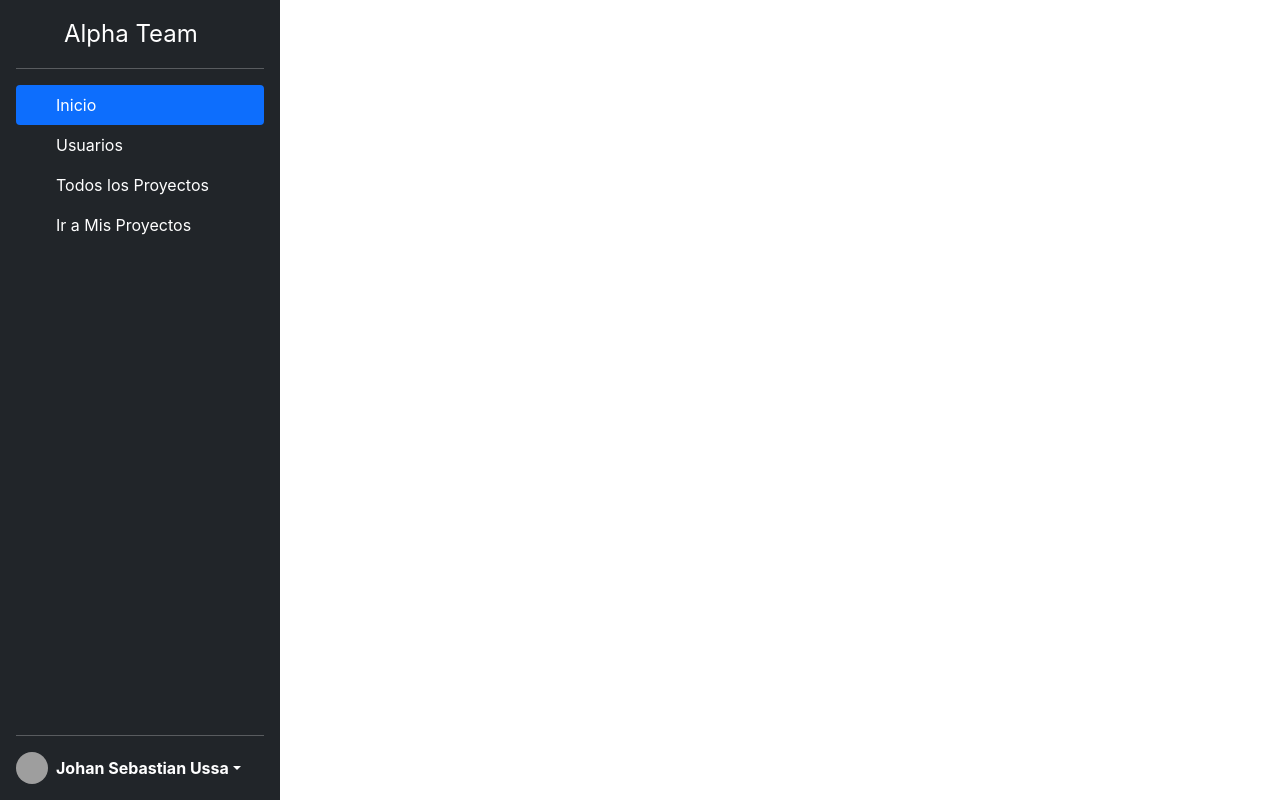
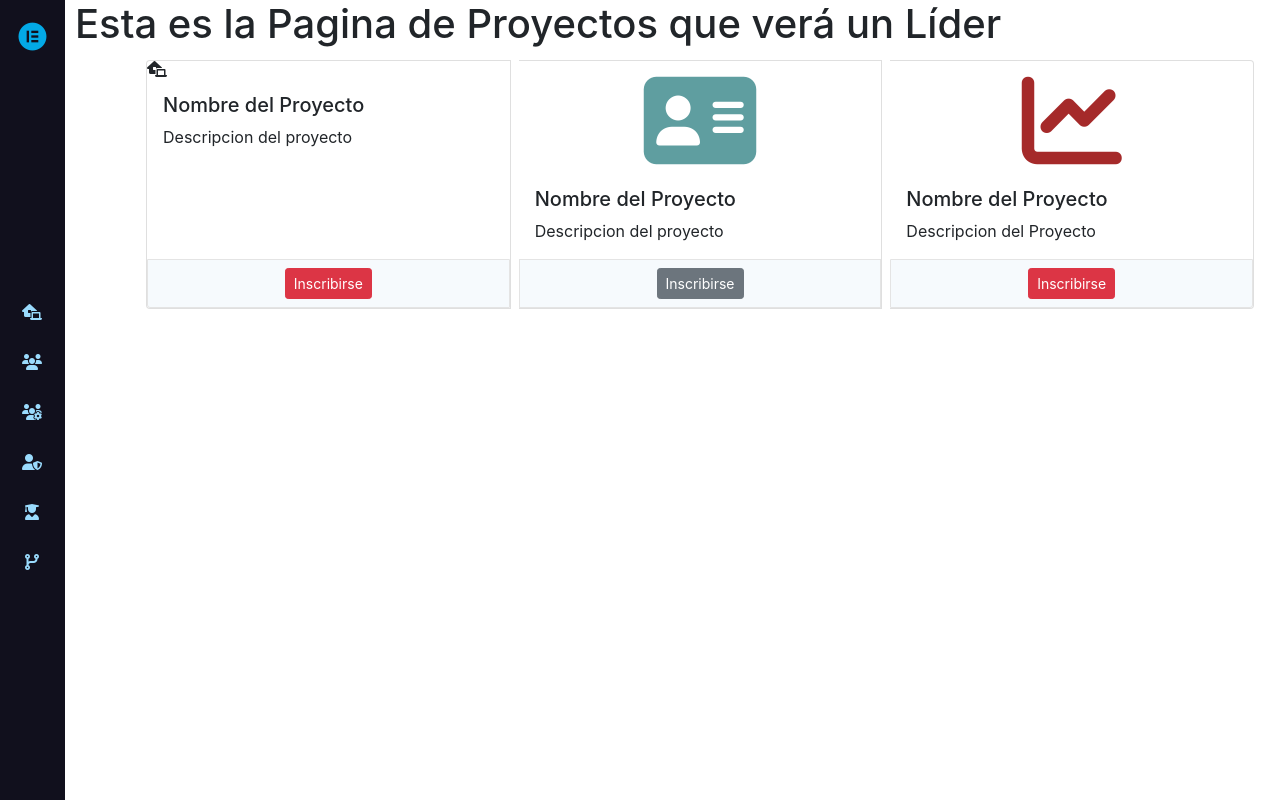
Before and after one commit to johanussa/Proyecto-Ciclo4, a React (Create React App) app in the folder AppProject4/app_project4_frontend/: page /proyectosLider in a window 1280 px wide. Built offline with nearby package versions, Linux system fonts and the light colour scheme; grey boxes are pictures that could not be loaded.

Commit message:
Se estructura la base para la realizacion del backend

```diff
--- a/AppProject4/app_project4_frontend/src/App.js
+++ b/AppProject4/app_project4_frontend/src/App.js
@@ -1,9 +1,12 @@
 import React from "react";
 import LoginPage from "./pages/login/LoginPage";
-import ProjectsPage from './pages/projects/ProjectsPage';
 import SideBar from "./Components/sidebar/SideBar";
+import UsersPage from "./pages/users/UsersPage";
+import MyProjects from "./pages/projects/myProjects/MyProjects";
+import ProjectsAdmin from "./pages/projects/projectsAdmin/ProjectsAdmin";
+import ProjectsEstud from "./pages/projects/projectsEstud/ProjectsEstud";
 import { BrowserRouter as Router, Routes, Route } from "react-router-dom";
-import UsersPage from "./pages/users/UsersPage";
+import ProjectsLiderPage from './pages/projects/projectsLider/ProjectsLiderPage';
 
 function App() {
   return (
@@ -13,7 +16,10 @@ function App() {
         <Routes>
           <Route path='/' element={ <LoginPage /> } />
           <Route path='/usuarios' element={ <UsersPage /> } />
-          <Route path='/proyectos' element={ <ProjectsPage /> } />
+          <Route path='/proyectosAdmin' element={ <ProjectsAdmin /> } />
+          <Route path='/proyectosLider' element={ <ProjectsLiderPage /> } />
+          <Route path='/proyectosEstud' element={ <ProjectsEstud /> } />
+          <Route path='/misProyectos' element={ <MyProjects /> } />
         </Routes>
       </Router>
     </div>
--- a/AppProject4/app_project4_frontend/src/Components/sidebar/SideBar.jsx
+++ b/AppProject4/app_project4_frontend/src/Components/sidebar/SideBar.jsx
@@ -1,53 +1,69 @@
 import React from 'react';
 import './css/styleSidebar.css';
+import Logo from '../images/Alpha_Team_logo.png';
 import { Link } from "react-router-dom";
 
 export default function SideBar() {
+
     return (
-        <div>
-            <div id="divMain" class="d-flex flex-column flex-shrink-0 p-3 text-white bg-dark" >
-                <Link to='/' class="d-flex align-items-center mb-3 mb-md-0 me-md-auto text-white text-decoration-none">
-                    <svg class="bi me-2" width="40" height="32"><use href="#bootstrap"/></svg>
-                    <span class="fs-4">Alpha Team</span>
+        <div className="sidebar body">
+            <div className="logoContent">
+                <div className="logo logoLink">
+                    <i className="fab fa-atlassian"></i>
+                    <div className="nameLogo">Alpha Team</div>
+                </div>
+                <i id="btn" className="fab fa-elementor" onClick={ () => {
+                    const sidebar = document.querySelector(".sidebar");
+                    sidebar.classList.toggle("active");
+                } }></i>
+            </div>
+            <div className="logoAlpha">
+                <img id="logoEdit" src={ Logo } alt="Alpha Team" />
+            </div>
+            <ul className="navList">
+                <li>
+                    <Link to="/" className="links" id="inicio" >
+                        <i className="fas fa-laptop-house"></i>
+                        <span className="linksName">Inicio</span>
                     </Link>
-                <hr/>
-                <ul class="nav nav-pills flex-column mb-auto">
-                    <li class="nav-item">
-                        <Link to='/' class="nav-link active" aria-current="page">
-                            <svg class="bi me-2" width="16" height="16"><use href="/"/></svg>Inicio
-                        </Link>
+                    <span className="tooltip">Inicio</span>
                 </li>
                 <li>
-                        <Link to='/usuarios' class="nav-link text-white">
-                            <svg class="bi me-2" width="16" height="16"><use href="/usuarios"/></svg>Usuarios
+                    <Link to="/usuarios" className="links" >
+                        <i className="fas fa-users"></i>
+                        <span className="linksName">Usuarios</span>
                     </Link>
+                    <span className="tooltip">Usuarios</span>
                 </li>
                 <li>
-                        <Link to='/proyectos' class="nav-link text-white">
-                            <svg class="bi me-2" width="16" height="16"><use href="#table"/></svg>Todos los Proyectos
+                    <Link to="/proyectosAdmin" className="links" >
+                        <i className="fas fa-users-cog"></i>
+                        <span className="linksName">Proyectos Admin</span>
                     </Link>
+                    <span className="tooltip">Proyectos Admin</span>
                 </li>
                 <li>
-                        <Link to='/Misproyectos' class="nav-link text-white">
-                            <svg class="bi me-2" width="16" height="16"><use href="#table"/></svg>Ir a Mis Proyectos
+                    <Link to="/proyectosLider" className="links">
+                        <i className="fas fa-user-shield"></i>
+                        <span className="linksName">Proyectos Lider</span>
                     </Link>
+                    <span className="tooltip">Proyectos Lider</span>
+                </li>
+                <li>
+                    <Link to="/proyectosEstud" className="links">
+                        <i className="fas fa-user-graduate"></i>
+                        <span className="linksName">Proyectos Estudiante</span>
+                    </Link>
+                    <span className="tooltip">Pro. Estudiante</span>
+                </li>
+                <li>
+                    <Link to="/misProyectos" className="links">
+                        <i class="fas fa-code-branch"></i>
+                        <span className="linksName">Mis Proyectos</span>
+                    </Link>
+                    <span className="tooltip">Mis Proyectos</span>
                 </li>
             </ul>
-                <hr/>
-                <div class="dropdown">
-                    <a href="/" class="d-flex align-items-center text-white text-decoration-none dropdown-toggle" id="dropdownUser1"
-                        data-bs-toggle="dropdown" aria-expanded="false">
-                        <img src="https://github.com/mdo.png" alt="" width="32" height="32" class="rounded-circle me-2" />
-                        <strong>Johan Sebastian Ussa</strong>
-                    </a>
-                    <ul class="dropdown-menu dropdown-menu-dark text-small shadow" aria-labelledby="dropdownUser1">
-                        <li><Link to='/' class="dropdown-item">Configuracion</Link></li>
-                        <li><Link to='/' class="dropdown-item">Perfil</Link></li>
-                        <li><hr class="dropdown-divider"/></li>
-                        <li><Link to='/' class="dropdown-item">Cerrar Sesion</Link></li>
-                    </ul>
-                </div>
-            </div>
         </div>
     )
 }
--- a/AppProject4/app_project4_frontend/src/Components/sidebar/css/styleSidebar.css
+++ b/AppProject4/app_project4_frontend/src/Components/sidebar/css/styleSidebar.css
@@ -1,6 +1,139 @@
-#divMain {
-    width: 280px;
-    height: 100vh;
+.sidebar {
+    position: fixed;
+    top: 0;
+    left: 0;
+    height: 100%;
+    width: 65px;
+    background: #11101d;
+    padding: 70px 15px 10px 2px;
+    transition: all 0.5s ease;
+}
+.sidebar.active { width: 240px; }
+.body {
+    position: relative;
+    min-height: 100vh;
     margin-right: 10px;
     float: left;
 }
+.sidebar .logoContent .logo {
+    color: rgb(223, 153, 153);
+    display: flex;
+    height: 50px;
+    width: 100%;
+    padding-left: 30px;
+    align-items: center;
+    opacity: 0;
+    pointer-events: none;
+    transition: all 0.5s ease;
+}
+.sidebar.active .logoContent .logo {
+    opacity: 1;
+    pointer-events: none;
+}
+.logoContent .logo i {
+    font-size: 28px;
+    margin-right: 5px;
+}
+.logoContent .logo .nameLogo {
+    font-size: 20px;
+    font-weight: 400;
+    margin-left: 15px;
+}
+.sidebar #btn {
+    position: absolute;
+    color: rgb(3, 169, 230);
+    left: 50%;
+    top: 12px;
+    font-size: 28px;
+    text-align: center;
+    line-height: 50px;
+    transform: translateX(-50%);
+    cursor: pointer;
+}
+.sidebar.active #btn {
+    left: 90%;
+}
+.sidebar ul {
+    margin-top: 20px;
+    padding-left: 0px;
+}
+.sidebar ul li {
+    position: relative;
+    height: 50px;
+    width: 100%;
+    margin: 0 5px;
+    list-style: none;
+    line-height: 50px;
+}
+.sidebar ul li .tooltip {
+    position: absolute;
+    left: 80px;
+    top: 50%;
+    transform: translateY(-50%, -50%);
+    border-radius: 6px;
+    height: 35px;
+    width: 122px;
+    background: rgb(201, 232, 253);
+    line-height: 35px;
+    text-align: center;
+    box-shadow: 0 5px 10px rgba(122, 114, 114, 0.2);
+    transition: 0s;
+    opacity: 0;
+    pointer-events: none;
+}
+.sidebar ul li:hover .tooltip {
+    transition: all 0.5s ease;
+    opacity: 1;
+    top: 50%;
+}
+.sidebar ul li .links {
+    color: rgb(154, 219, 253);
+    display: flex;
+    align-items: center;
+    text-decoration: none;
+    transition: all 0.4s ease;
+    border-radius: 12px;
+    white-space: nowrap;
+}
+.sidebar ul li .links:hover {
+    color: #11101d;
+    background: rgb(255, 177, 177);
+}
+.sidebar ul li i {
+    height: 50px;
+    min-width: 50px;
+    border-radius: 12px;
+    line-height: 50px;
+    text-align: center;
+}
+.sidebar.active ul li .tooltip {
+    display: none;
+}
+.sidebar .linksName {
+    opacity: 0;
+    pointer-events: none;
+    transition: all 0.5s esase;
+    color: #fff;
+}
+.sidebar.active .linksName {
+    opacity: 1;
+    pointer-events: auto;
+}
+.sidebar .logoAlpha {
+    margin: 20px 0px 40px 0px;
+    opacity: 0;
+}
+.sidebar.active .logoAlpha {
+    opacity: 1;
+    margin: 20px 0px 40px 0px;
+    text-align: center;
+}
+#logoEdit {
+    width: 130px;
+}
+.linksName:hover {
+    color: #11101d;
+}
+.sidebar.activeLink .links {
+    background: rgb(95, 38, 38);
+}
--- a/AppProject4/app_project4_frontend/src/pages/login/LoginPage.jsx
+++ b/AppProject4/app_project4_frontend/src/pages/login/LoginPage.jsx
@@ -3,7 +3,7 @@ import React from 'react'
 export default function LoginPage() {
     return (
         <div>
-            <h1>Esta Es la Pagina de Login ....................</h1>
+            <h1> ... Esta Es la Pagina de Inicio o Bienvenida </h1>
         </div>
     )
 }
--- /dev/null
+++ b/AppProject4/app_project4_frontend/src/pages/projects/myProjects/MyProjects.jsx
@@ -0,0 +1,9 @@
+import React from 'react'
+
+export default function MyProjects() {
+    return (
+        <div>
+            <h1>... Esta es la pagina de Mis Proyectos</h1>
+        </div>
+    )
+}
--- /dev/null
+++ b/AppProject4/app_project4_frontend/src/pages/projects/projectsAdmin/ProjectsAdmin.jsx
@@ -0,0 +1,9 @@
+import React from 'react'
+
+export default function ProjectsAdmin() {
+    return (
+        <div>
+            <h1>... Esta es la Pagina que veria un Administrador</h1>
+        </div>
+    )
+}
--- /dev/null
+++ b/AppProject4/app_project4_frontend/src/pages/projects/projectsEstud/ProjectsEstud.jsx
@@ -0,0 +1,9 @@
+import React from 'react'
+
+export default function ProjectsEstud() {
+    return (
+        <div>
+            <h1>... Esta es la pagina que vera un Estudiante</h1>
+        </div>
+    )
+}
--- a/AppProject4/app_project4_frontend/src/pages/projects/ProjectsPage.jsx
+++ b/AppProject4/app_project4_frontend/src/pages/projects/projectsLider/ProjectsLiderPage.jsx
@@ -5,7 +5,7 @@ export default function ProjectsPage() {
     const roll = "Estudiante";
     return (
         <div>
-            <h1>Esta es la Pagina de Proyectos ........</h1>
+            <h1>Esta es la Pagina de Proyectos que verá un Líder</h1>
             <div className="container">
                 <div className="card-group">
                     <div className="card m-1">
@@ -54,15 +54,15 @@ export default function ProjectsPage() {
                         </div>
                     </div>
                 </div>
-                <div class="modal fade" id="modalInscripcion" tabindex="-1" aria-labelledby="exampleModalLabel" aria-hidden="true">
-                    <div class="modal-dialog modal-dialog-centered">
-                        <div class="modal-content">
+                <div className="modal fade" id="modalInscripcion" tabIndex="-1" aria-labelledby="exampleModalLabel" aria-hidden="true">
+                    <div className="modal-dialog modal-dialog-centered">
+                        <div className="modal-content">
                             <form action="">
-                                <div class="modal-header">
-                                    <h5 class="modal-title" id="exampleModalLabel">Realizar Inscripcion al Proyecto</h5>
-                                    <button type="button" class="btn-close" data-bs-dismiss="modal" aria-label="Close"></button>
+                                <div className="modal-header">
+                                    <h5 className="modal-title" id="exampleModalLabel">Realizar Inscripcion al Proyecto</h5>
+                                    <button type="button" className="btn-close" data-bs-dismiss="modal" aria-label="Close"></button>
                                 </div>
-                                <div class="modal-body">
+                                <div className="modal-body">
                                     <div className="input-group flex-nowrap mb-1">
                                         <span className="input-group-text" id="addon-wrapping">Identificador</span>
                                         <input type="text" className="form-control form-control-sm" placeholder="Digite su # de Identificacion" required />
@@ -76,9 +76,9 @@ export default function ProjectsPage() {
                                         <input type="email" className="form-control form-control-sm" placeholder="Digite su Correo Electronico" required />
                                     </div>
                                 </div>
-                                <div class="modal-footer">
-                                    <button type="button" class="btn btn-secondary" data-bs-dismiss="modal">Cerrar</button>
-                                    <button type="button" class="btn btn-primary">Registrame !!</button>
+                                <div className="modal-footer">
+                                    <button type="button" className="btn btn-secondary" data-bs-dismiss="modal">Cerrar</button>
+                                    <button type="button" className="btn btn-primary">Registrame !!</button>
                                 </div>
                             </form>
                         </div>
--- a/AppProject4/app_project4_frontend/src/pages/projects/css/styleProjectPage.css
+++ b/AppProject4/app_project4_frontend/src/pages/projects/projectsLider/css/styleProjectPage.css
@@ -1,9 +1,3 @@
-.fa-laptop-house {
-    font-size: 100px;
-    text-align: center;
-    padding-top: 10px;
-    color: brown;
-}
 .fa-address-card {
     font-size: 100px;
     text-align: center;
```
Also changed, not shown: AppProject4/app_project4_frontend/src/Components/images/Alpha_Team_logo.png (added). Lines whose indentation alone changed are shown as unchanged.
